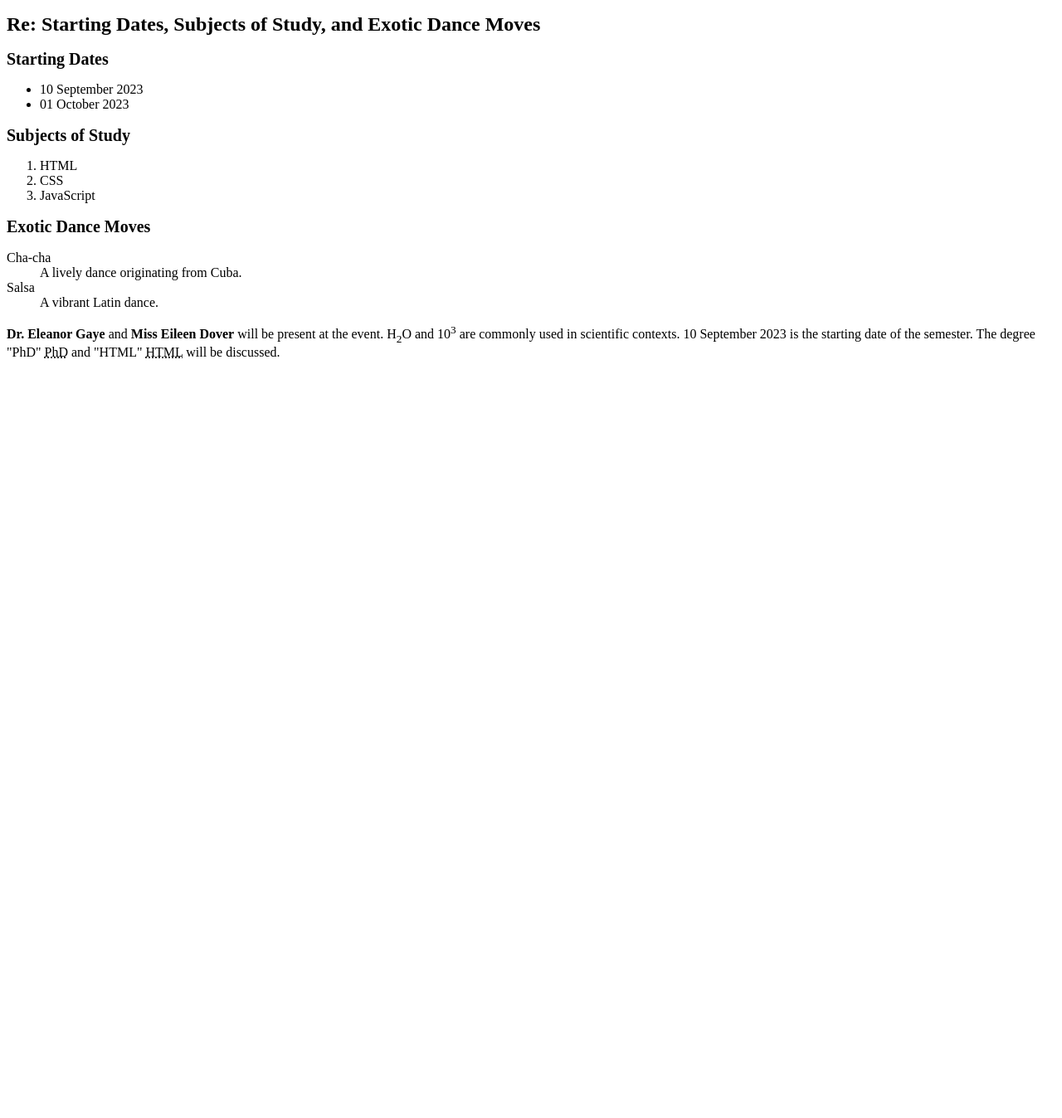
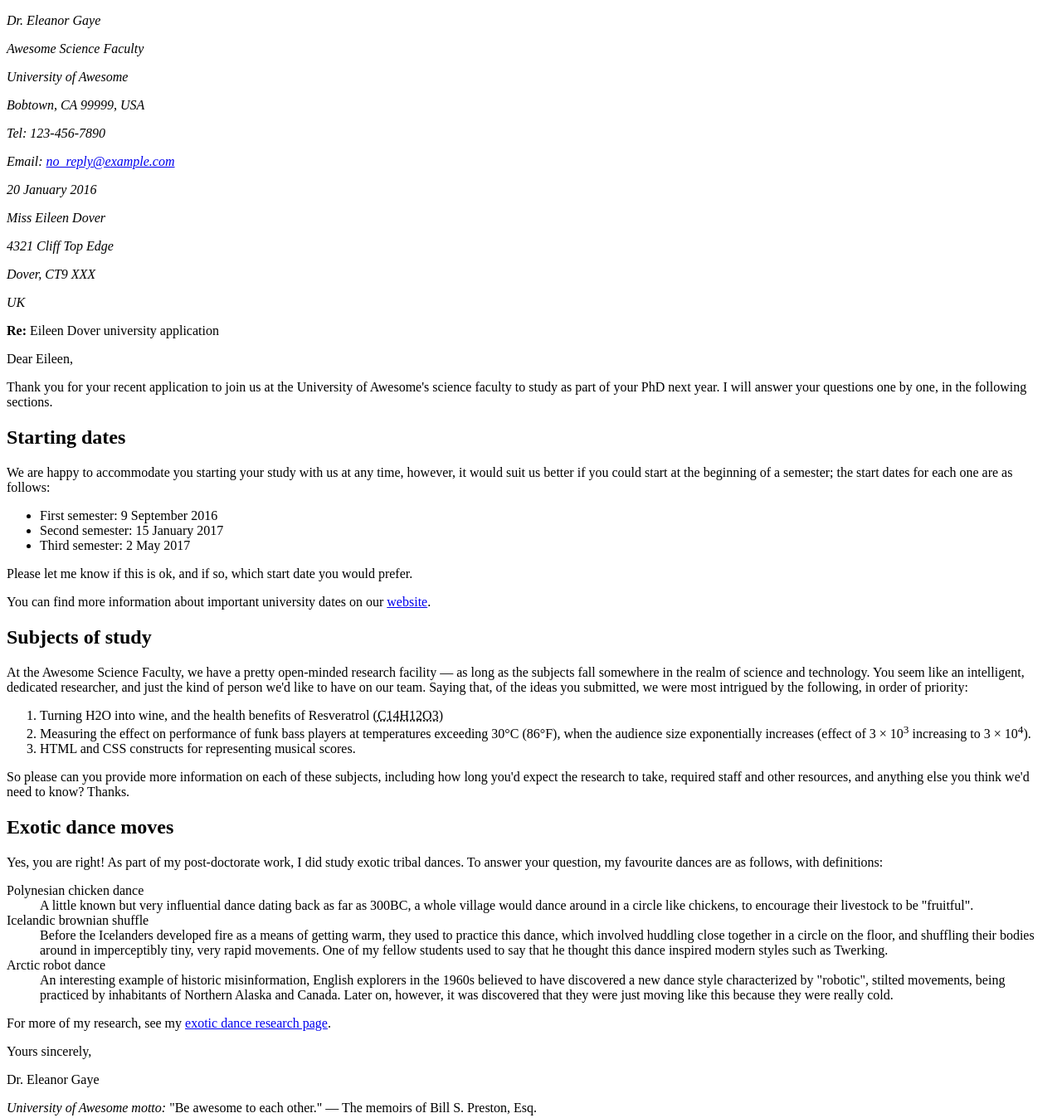
Before and after one commit to PARTH3039/parth29.github.io, a plain HTML site: page marking-up-letter.html in a window 1280 px wide. Shown: the whole page at 83% size. Before the commit the page ends 800 px from the top, so only its background shows below. Drawn offline with Linux system fonts and the light colour scheme.

Commit message:
Update marking-up-letter.html
Updated letter with HTML markup following rubric and validation rules"

```diff
--- a/marking-up-letter.html
+++ b/marking-up-letter.html
@@ -1,61 +1,80 @@
 <!--
-Name: parth patel
-File: marking-up-a-letter.html
+Name: Your Full Name
+File: letter.html
 Date: 24 January 2025
-A very brief description of the file: This file demonstrates marking up a letter with HTML elements such as <h1>, <h2>, <ul>, <ol>, <dl>, and more.
+A brief description of the file: A formal letter from Dr. Eleanor Gaye to Miss Eileen Dover regarding her university application.
 -->
 
 <!DOCTYPE html>
 <html lang="en">
 <head>
     <meta charset="utf-8">
-    <meta name="author" content="Dr. Eleanor Gaye">
-    <title>Marking Up a Letter</title>
-    <style>
-        h1 { font-size: 24px; }
-        h2 { font-size: 20px; }
-    </style>
+    <title>University Application Response</title>
 </head>
 <body>
+    <header>
+        <address>
+            <p>Dr. Eleanor Gaye</p>
+            <p>Awesome Science Faculty</p>
+            <p>University of Awesome</p>
+            <p>Bobtown, CA 99999, USA</p>
+            <p>Tel: 123-456-7890</p>
+            <p>Email: <a href="mailto:no_reply@example.com">no_reply@example.com</a></p>
+            <p>20 January 2016</p>
+        </address>
+    </header>
 
-    <!-- Letter Header -->
-    <h1>Re: Starting Dates, Subjects of Study, and Exotic Dance Moves</h1>
+    <section>
+        <address>
+            <p>Miss Eileen Dover</p>
+            <p>4321 Cliff Top Edge</p>
+            <p>Dover, CT9 XXX</p>
+            <p>UK</p>
+        </address>
 
-    <!-- Starting Dates Section -->
-    <h2>Starting Dates</h2>
-    <ul>
-        <li>10 September 2023</li>
-        <li>01 October 2023</li>
-    </ul>
+        <p><strong>Re:</strong> Eileen Dover university application</p>
 
-    <!-- Subjects of Study Section -->
-    <h2>Subjects of Study</h2>
-    <ol>
-        <li>HTML</li>
-        <li>CSS</li>
-        <li>JavaScript</li>
-    </ol>
+        <p>Dear Eileen,</p>
 
-    <!-- Exotic Dance Moves Section -->
-    <h2>Exotic Dance Moves</h2>
-    <dl>
-        <dt>Cha-cha</dt>
-        <dd>A lively dance originating from Cuba.</dd>
-        <dt>Salsa</dt>
-        <dd>A vibrant Latin dance.</dd>
-    </dl>
+        <p>Thank you for your recent application to join us at the University of Awesome's science faculty to study as part of your PhD next year. I will answer your questions one by one, in the following sections.</p>
 
-    <!-- Important Terms Section -->
-    <strong>Dr. Eleanor Gaye</strong> and <strong>Miss Eileen Dover</strong> will be present at the event.
+        <h2>Starting dates</h2>
+        <p>We are happy to accommodate you starting your study with us at any time, however, it would suit us better if you could start at the beginning of a semester; the start dates for each one are as follows:</p>
+        <ul>
+            <li>First semester: <time datetime="2016-09-09">9 September 2016</time></li>
+            <li>Second semester: <time datetime="2017-01-15">15 January 2017</time></li>
+            <li>Third semester: <time datetime="2017-05-02">2 May 2017</time></li>
+        </ul>
+        <p>Please let me know if this is ok, and if so, which start date you would prefer.</p>
+        <p>You can find more information about important university dates on our <a href="https://www.universityofawesome.edu" target="_blank">website</a>.</p>
 
-    <!-- Scientific Formulae Section -->
-    H<sub>2</sub>O and 10<sup>3</sup> are commonly used in scientific contexts.
+        <h2>Subjects of study</h2>
+        <p>At the Awesome Science Faculty, we have a pretty open-minded research facility — as long as the subjects fall somewhere in the realm of science and technology. You seem like an intelligent, dedicated researcher, and just the kind of person we'd like to have on our team. Saying that, of the ideas you submitted, we were most intrigued by the following, in order of priority:</p>
+        <ol>
+            <li>Turning H2O into wine, and the health benefits of Resveratrol (<abbr title="Chemical formula for Resveratrol">C14H12O3</abbr>)</li>
+            <li>Measuring the effect on performance of funk bass players at temperatures exceeding 30°C (86°F), when the audience size exponentially increases (effect of 3 × 10<sup>3</sup> increasing to 3 × 10<sup>4</sup>).</li>
+            <li>HTML and CSS constructs for representing musical scores.</li>
+        </ol>
+        <p>So please can you provide more information on each of these subjects, including how long you'd expect the research to take, required staff and other resources, and anything else you think we'd need to know? Thanks.</p>
 
-    <!-- Date Section -->
-    <time datetime="2023-09-10">10 September 2023</time> is the starting date of the semester.
+        <h2>Exotic dance moves</h2>
+        <p>Yes, you are right! As part of my post-doctorate work, I did study exotic tribal dances. To answer your question, my favourite dances are as follows, with definitions:</p>
+        <dl>
+            <dt>Polynesian chicken dance</dt>
+            <dd>A little known but very influential dance dating back as far as 300BC, a whole village would dance around in a circle like chickens, to encourage their livestock to be "fruitful".</dd>
+            <dt>Icelandic brownian shuffle</dt>
+            <dd>Before the Icelanders developed fire as a means of getting warm, they used to practice this dance, which involved huddling close together in a circle on the floor, and shuffling their bodies around in imperceptibly tiny, very rapid movements. One of my fellow students used to say that he thought this dance inspired modern styles such as Twerking.</dd>
+            <dt>Arctic robot dance</dt>
+            <dd>An interesting example of historic misinformation, English explorers in the 1960s believed to have discovered a new dance style characterized by "robotic", stilted movements, being practiced by inhabitants of Northern Alaska and Canada. Later on, however, it was discovered that they were just moving like this because they were really cold.</dd>
+        </dl>
+        <p>For more of my research, see my <a href="https://www.universityofawesome.edu/exotic-dance-research" target="_blank">exotic dance research page</a>.</p>
 
-    <!-- Abbreviations Section -->
-    The degree "PhD" <abbr title="Doctor of Philosophy">PhD</abbr> and "HTML" <abbr title="Hypertext Markup Language">HTML</abbr> will be discussed.
+        <p>Yours sincerely,</p>
+        <p>Dr. Eleanor Gaye</p>
 
+        <footer>
+            <p><em>University of Awesome motto:</em> "Be awesome to each other." — The memoirs of Bill S. Preston, Esq.</p>
+        </footer>
+    </section>
 </body>
 </html>
```
